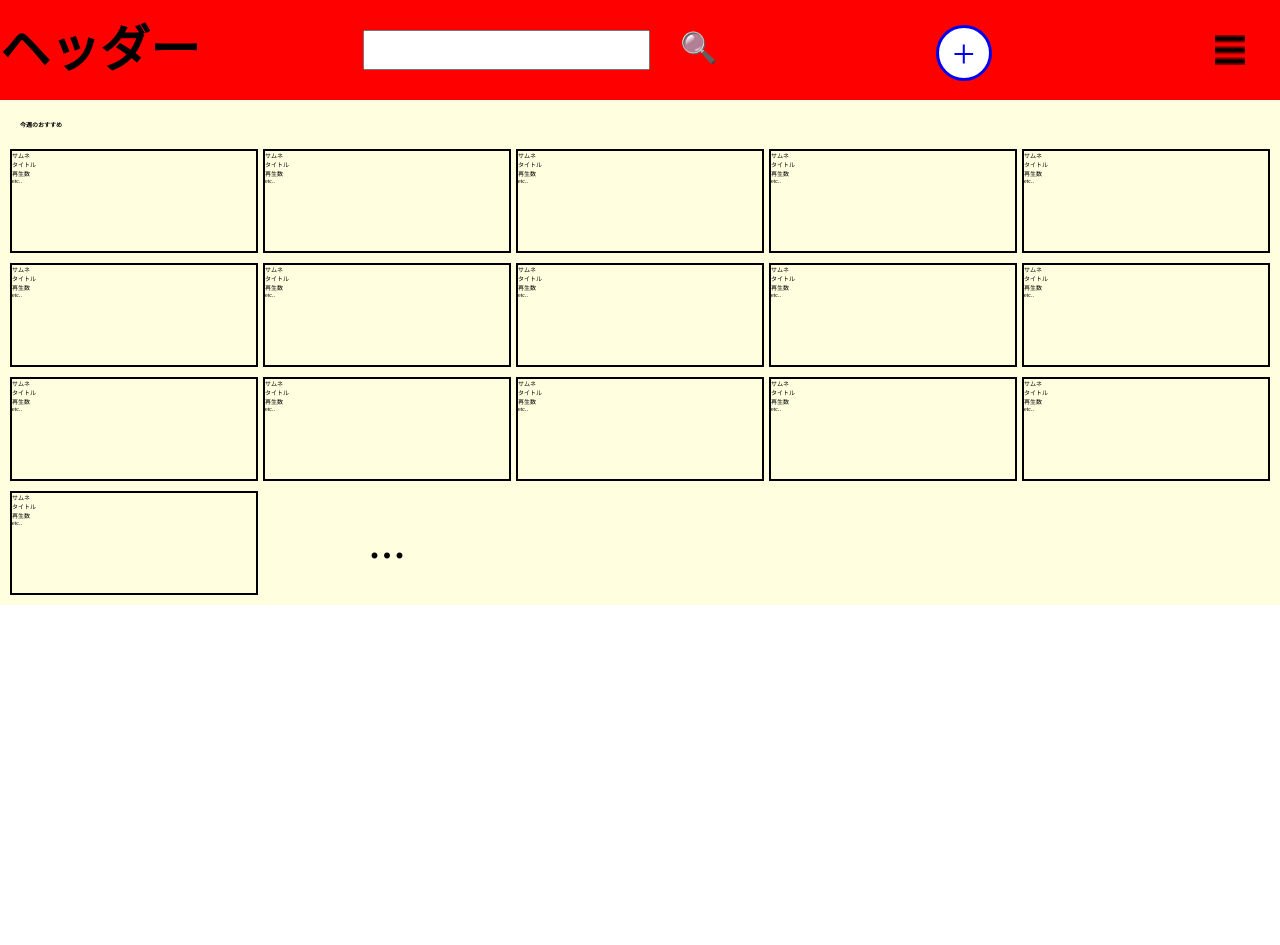
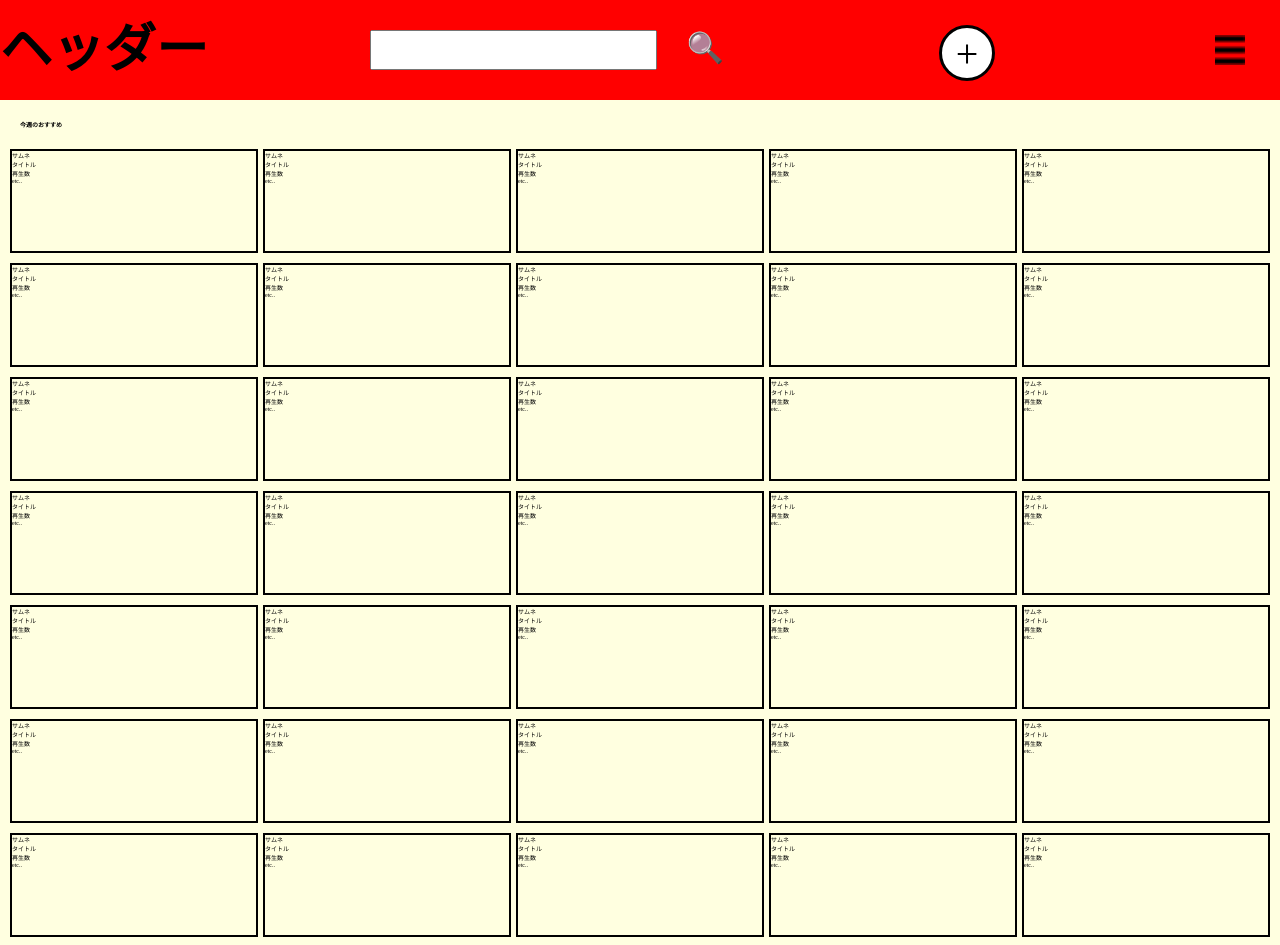
Before and after one commit to headshotMoufu/headshotMoufu, a Vue app: page / in a window 1280 px wide. Shown: the top 945 px of the page. Before the commit the page ends 800 px from the top, so only its background shows below. Built offline with nearby package versions, Linux system fonts and the light colour scheme.

Commit message:
色々改良しました。

```diff
--- a/src/App.vue
+++ b/src/App.vue
@@ -1,7 +1,9 @@
 <template>
   <div id="app">
     <Header />
-    <router-view />
+    <div @click="closeMenu" class="main">
+      <router-view />
+    </div>
   </div>
 </template>
 
@@ -12,6 +14,17 @@
   list-style: none;
   font-size: 62.5%;
 }
+.main {
+  position: absolute;
+  top: 10rem;
+  right: 0;
+  left: 0;
+  z-index: -1;
+}
+.router-link {
+  text-decoration: none;
+  color: black;
+}
 </style>
 
 <script>
@@ -21,5 +34,8 @@ export default {
   components: {
     Header,
   },
+  computed: {
+
+  }
 }
 </script>
--- a/src/EventBus.js
+++ /dev/null
@@ -1,5 +0,0 @@
-import Vue from "vue"
-
-const EventBus = new Vue()
-
-export default EventBus
--- a/src/components/Header.vue
+++ b/src/components/Header.vue
@@ -1,20 +1,28 @@
 <template>
-  <div class="header">
-    <h1 class="title">ヘッダー</h1>
+  <div class="header" id="header">
+    <router-link to="/" class="router-link"><h1 class="title">ヘッダー</h1></router-link>
     <div class="serch">
       <input type="text" class="serch-text" />
       <div class="serch-mark">🔍</div>
     </div>
-    <router-link to="/upload"
+    <router-link to="/upload" class="router-link"
       ><div class="toUpload"><span>+</span></div></router-link
     >
     <img
-      @click="passClick"
+      @click="openMenu"
       src="../assets/menu.png"
       alt="メニューマーク"
       class="menu-mark"
       id="menu-mark"
     />
+    <div class="menu" id="menu">
+      <ul class="menu-list">
+        <li>1</li>
+        <li>2</li>
+        <li>3</li>
+      </ul>
+    </div>
+    <div class="curten" v-if="curtenSwitch"></div>
   </div>
 </template>
 
@@ -25,9 +33,25 @@
   display: flex;
   justify-content: space-between;
 }
+.open-header {
+  background-color: red;
+  height: 10rem;
+  display: flex;
+  justify-content: space-between;
+  position: fixed;
+  top: 0;
+  right: 0;
+  left: 0;
+}
 .title {
   font-size: 5rem;
   line-height: 10rem;
+  margin-right: 1rem;
+}
+.title:hover {
+  font-size: 5.2rem;
+  line-height: 10rem;
+  margin-right: 0.2rem;
 }
 .serch {
   display: flex;
@@ -80,20 +104,55 @@
 }
 .menu-list {
   width: 10%;
-  height: 000%;
   background-color: rgb(47, 0, 255);
   top: 0;
   right: 0;
+  bottom: 0;
+}
+.menu {
+  position: fixed;
+  width: 30%;
+  height: 100%;
+  background-color: blue;
+  transform: translateX(100%);
+  top: 10rem;
+  right: 0;
+  transition: all 0.5s;
+  z-index: 2;
+}
+.open-menu {
+  transform: translateX(0);
+}
+.menu-list li {
+  font-size: 5rem;
+  border-bottom: 0.2rem solid black;
+}
+.curten {
+  position: fixed;
+  top: 10rem;
+  right: 0;
+  left: 0;
+  bottom: 0;
+  background-color: black;
+  opacity: 0.5;
+  z-index: 1;
 }
 </style>
 
 <script>
-import EventBus from "@/EventBus.js"
-
 export default {
+  data() {
+    return {
+      curtenSwitch: false,
+    }
+  },
   methods: {
-    passClick() {
-      EventBus.$emit("passOpenMenu")
+    openMenu() {
+      const menu = document.getElementById("menu")
+      menu.classList.toggle("open-menu")
+      const header = document.getElementById("header")
+      header.classList.toggle("open-header")
+      this.curtenSwitch = !this.curtenSwitch
     },
   },
 }
--- a/src/views/Home.vue
+++ b/src/views/Home.vue
@@ -19,15 +19,32 @@
         <videoInLists />
         <videoInLists />
         <videoInLists />
+        <videoInLists />
+        <videoInLists />
+        <videoInLists />
+        <videoInLists />
+        <videoInLists />
+        <videoInLists />
+        <videoInLists />
+        <videoInLists />
+        <videoInLists />
+        <videoInLists />
+        <videoInLists />
+        <videoInLists />
+        <videoInLists />
+        <videoInLists />
+        <videoInLists />
+        <videoInLists />
+        <videoInLists />
+        <videoInLists />
+        <videoInLists />
+        <videoInLists />
+        <videoInLists />
+        <videoInLists />
+        <videoInLists />
+        <videoInLists />
         <div class="etc">...</div>
       </div>
-    </div>
-    <div class="menu" id="menu">
-      <ul class="menu-list">
-        <li>1</li>
-        <li>2</li>
-        <li>3</li>
-      </ul>
     </div>
   </div>
 </template>
@@ -55,42 +72,13 @@
   line-height: 10rem;
   font-size: 5rem;
 }
-.menu {
-  position: fixed;
-  width: 30%;
-  height: 100%;
-  background-color: blue;
-  transform: translateX(100%);
-  top: 10rem;
-  right: 0;
-  transition: all 0.5s;
-}
-.open {
-  transform: translateX(0);
-}
-.menu-list li {
-  font-size: 5rem;
-  border-bottom: 0.2rem solid black;
-}
 </style>
 
 <script>
 import videoInLists from "@/components/videoInLists.vue"
-import EventBus from "@/EventBus"
-
 export default {
   components: {
     videoInLists,
   },
-  created() {
-    EventBus.$on("passOpenMenu", this.openMenu)
-  },
-  methods: {
-    openMenu() {
-      const menu = document.getElementById("menu")
-      menu.classList.toggle("open")
-      console.log("a")
-    },
-  },
 }
 </script>
```
